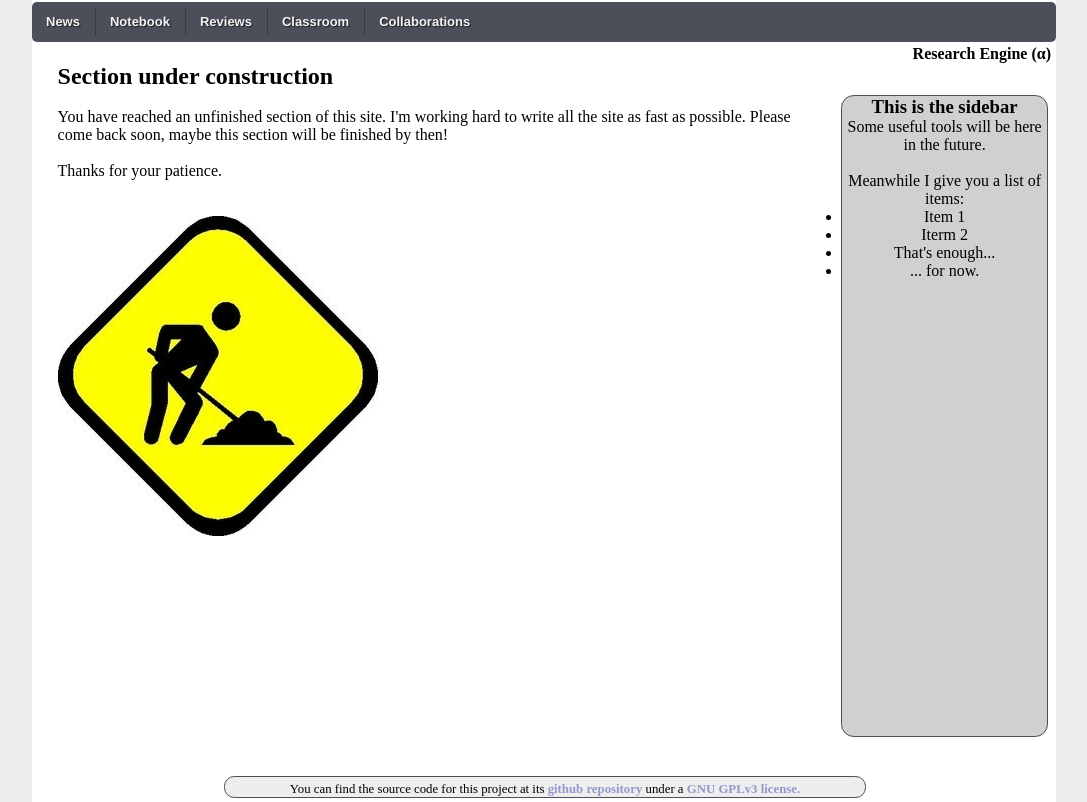
After one commit to andresgsaravia/research-engine, a Python web app: template templates/under_construction.html in a window 1280 px wide. The commit adds this page. Shown: the whole page, without its empty margins (96-1183 px from the left). Run offline with Jinja, Linux system fonts and the light colour scheme; the template is opened without the code that fills it, so the values that code supplies are empty.

Commit message:
Added an 'Under construction' page.

```diff
--- a/app.yaml
+++ b/app.yaml
@@ -8,8 +8,8 @@ handlers:
 - url: /css
   static_dir: css
 
-- url: /css/images
-  static_dir: css/images
+- url: /images
+  static_dir: images
 
 - url: /.*
   script: home.app
--- a/src/frontend.py
+++ b/src/frontend.py
@@ -5,3 +5,7 @@ from generic import *
 class MainPage(GenericPage):
     def get(self):
         self.render("base.html")
+
+class UnderConstructionPage(GenericPage):
+    def get(self):
+        self.render("under_construction.html")
--- a/templates/base.html
+++ b/templates/base.html
@@ -46,7 +46,7 @@
     </div>
 
     <div class="footer">
-      <p>You can find the source code for this project at its <a title="Contributions, testings and bug reports are welcome!" href="https://github.com/andresgsaravia/research-engine">github repository</a> under a <a title="Please make sure you understand this license before using the source code for this project." href="http://www.gnu.org/licenses/gpl-3.0.html">GNU GPLv3 license.</a></p>
+      <p>You can find the source code for this project at its <a title="Contributions, testings and bug reports are welcome!" href="https://github.com/andresgsaravia/research-engine">github repository</a> under a <a title="Please make sure you understand this license before using this project's source code." href="http://www.gnu.org/licenses/gpl-3.0.html">GNU GPLv3 license.</a></p>
     </div>
 
   </div>
--- /dev/null
+++ b/templates/under_construction.html
@@ -0,0 +1,13 @@
+{% extends "base.html" %}
+
+{% block content %}
+
+<h2>Section under construction</h2>
+<br/>
+<p>You have reached an unfinished section of this site. I'm working hard to write all the site as fast as possible. Please come back soon, maybe this section will be finished by then! </p>
+<br/>
+<p>Thanks for your patience.</p>
+<br/><br/>
+<img src="/images/under_construction.jpg"/>
+
+{% endblock %}
```
Also changed, not shown: home.py (+8 -1 lines), templates/signup.html (+1 -7 lines), images/under_construction.jpg (added), 1 other file.
